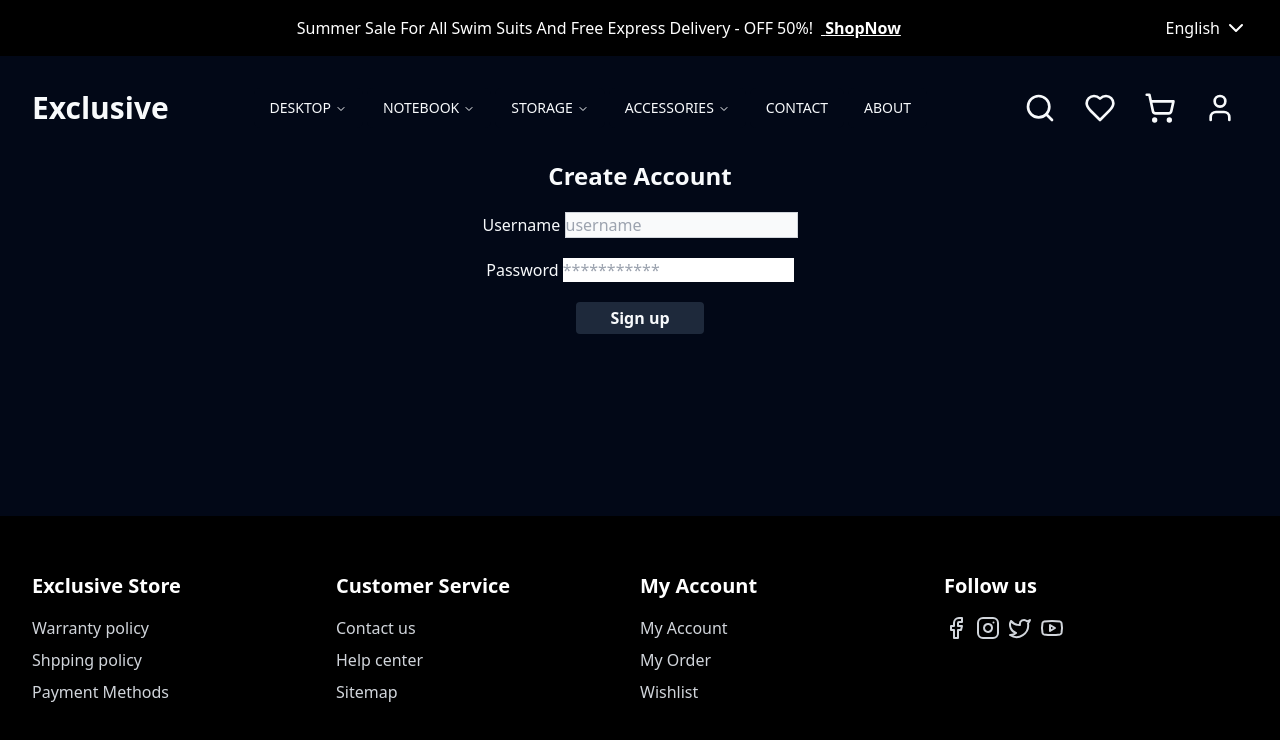
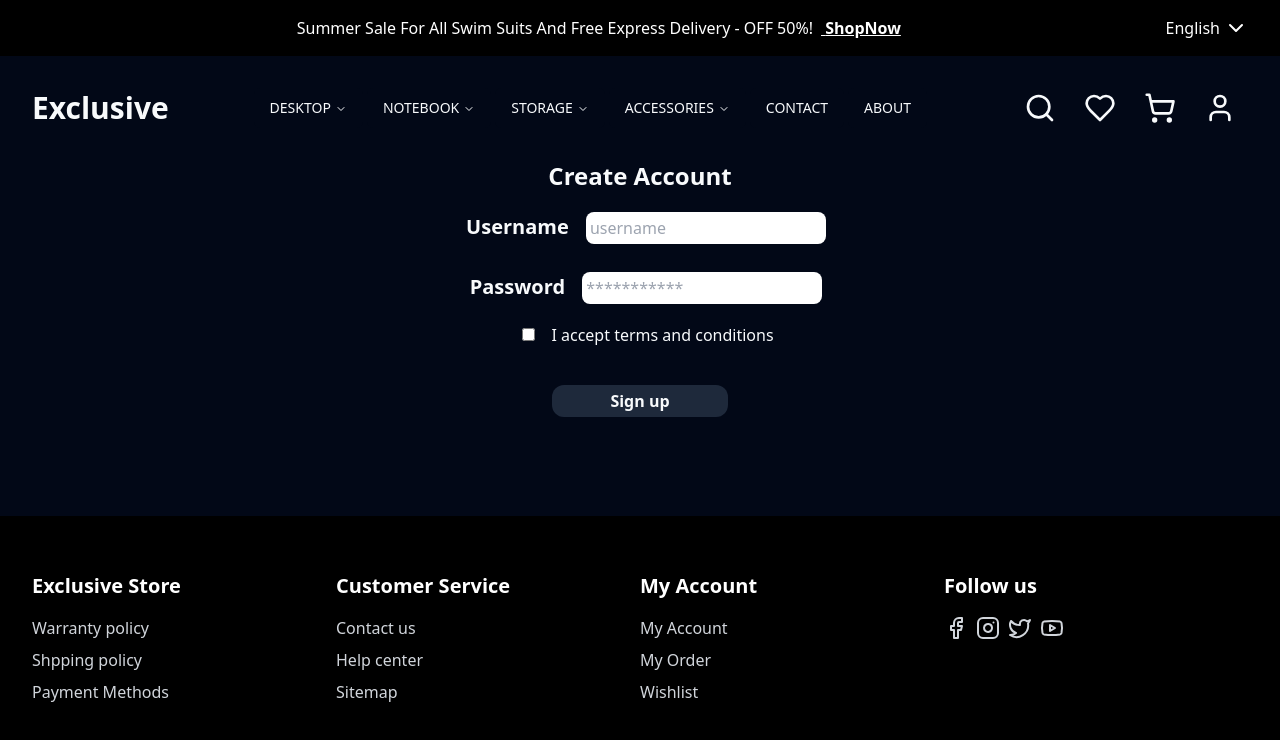
Before and after one commit to AmrMustafa282/E-Commerce, a React (Vite) app: page /sign-up in a window 1280 px wide. Shown: the top 740 px of the page. Built offline with nearby package versions, Linux system fonts and the light colour scheme.

Commit message:
second commit

```diff
--- a/src/components/SignUp.jsx
+++ b/src/components/SignUp.jsx
@@ -13,31 +13,38 @@ const SignUp = () => {
 
   return (
     <div className='text-center container '>
-      <h2 className='text-2xl font-bold'>Create Account</h2>
+      <h2 className='text-2xl font-bold' >Create Account</h2>
       <form onSubmit={handleSubmit}>
         <div className=' my-5 '>
-          <label htmlFor="username">Username </label>
+          <label htmlFor="username" className='font-bold text-xl mx-3'>Username </label>
           <input
             type="text"
             id="username"
             placeholder='username'
-            className='focus:outline-slate-500 text-slate-900 bg-gray-50 border border-gray-300 '
+            className=' focus:outline-slate-500 text-slate-900 rounded-lg w-60 p-1'
             value={username}
             onChange={(e) => setUsername(e.target.value)}
           />
         </div>
         <div className=''>
-          <label htmlFor="password">Password </label>
+          <label htmlFor="password" className=' font-bold text-xl mx-3' >Password </label>
           <input
             placeholder='***********'
-            className='focus:outline-slate-500 text-slate-900'
+            className=' focus:outline-slate-500 text-slate-900 rounded-lg w-60 p-1 my-2'
             type="password"
             id="password"
             value={password}
             onChange={(e) => setPassword(e.target.value)}
           />
         </div>
-        <button type="submit" className='my-5 bg-slate-800 p-1 transition-colors duration-500 w-32 font-sans font-bold my-5 rounded hover:bg-slate-700 h ...'>Sign up</button>
+        <div>
+          <input id='termsCheckBox' type="checkbox" className='mx-4 my-4
+          ' />
+          <label htmlFor="termsCheckBox">I accept terms and conditions</label>
+
+        </div>
+        <button type="submit" className='my-7 bg-slate-800 p-1 transition-colors duration-500 w-44 font-sans font-bold  rounded-xl hover:bg-slate-700 h ...'>Sign up</button>
+
       </form>
     </div>
   )
```
